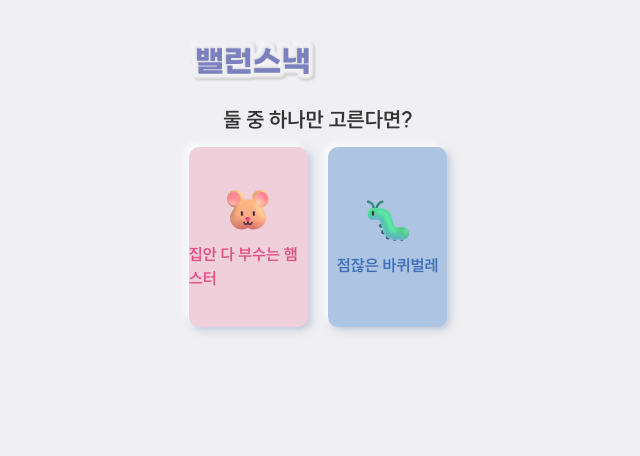
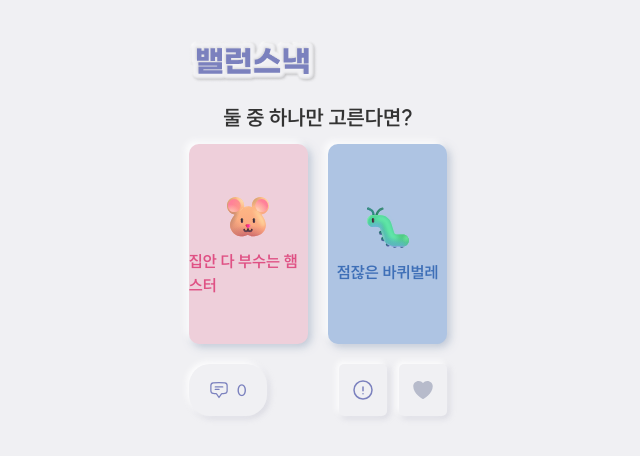
Before and after one commit to BalanSnack/FRONT, a React (Vite) app: page /game/1 in a window 1280 px wide. Shown: the top 456 px of the page, without its empty margins (322-962 px from the left). Built offline with nearby package versions, Linux system fonts and the light colour scheme.

Commit message:
ADD | 댓글 버튼, 게임 신고 및 좋아요 버튼 추가

```diff
--- a/src/pages/GamePage.tsx
+++ b/src/pages/GamePage.tsx
@@ -2,28 +2,37 @@ import React from "react";
 import MyLogo from "@/components/atoms/MyLogo";
 import GameCardBtn from "@/components/organisms/GameCardBtn/GameCardBtn";
 import MyText from "@/components/atoms/MyText/MyText";
+import SquareBtn from "@/components/atoms/SquareBtn/SquareBtn";
 
 import { gameData } from "./gameDummyData/data";
+import game from "@/routes/game";
 
 export default function GamePage() {
   return (
     <div className="w-full h-full">
       <MyLogo size="sm" className="pb-5" />
-      <div className="game-main h-1/4">
+      <div className="game-main h-[15rem]">
         <MyText
           size="lg"
           color="font1"
           weight="semi"
-          className="flex justify-center items-center pb-3"
+          className="flex justify-center items-center pb-3 h-1/6"
         >
           {gameData.title}
         </MyText>
-        <div className="flex gap-5 h-full">
+        <div className="flex gap-5 h-5/6">
           {gameData.panels.map((panel) => {
             return <GameCardBtn props={panel} key={panel.location} />;
           })}
         </div>
       </div>
+      <div className="btn-group flex justify-between py-5">
+        <SquareBtn theme="round" text={`${gameData.comments.length}`} icon="comment" />
+        <div className="btn-right flex gap-3">
+          <SquareBtn theme="gameReport" icon="report" />
+          <SquareBtn theme="gameLike" icon="heart" isSelected={gameData.isLiked} />
+        </div>
+      </div>
     </div>
   );
 }
```
